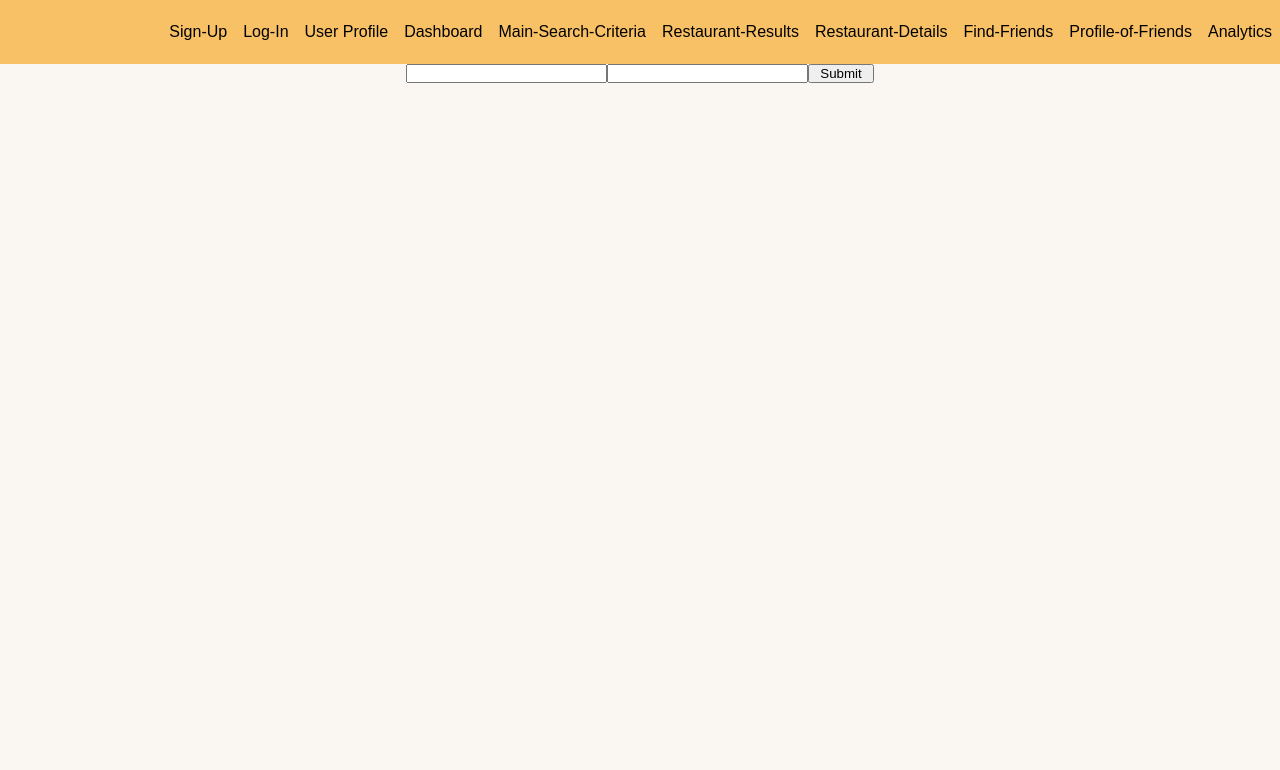
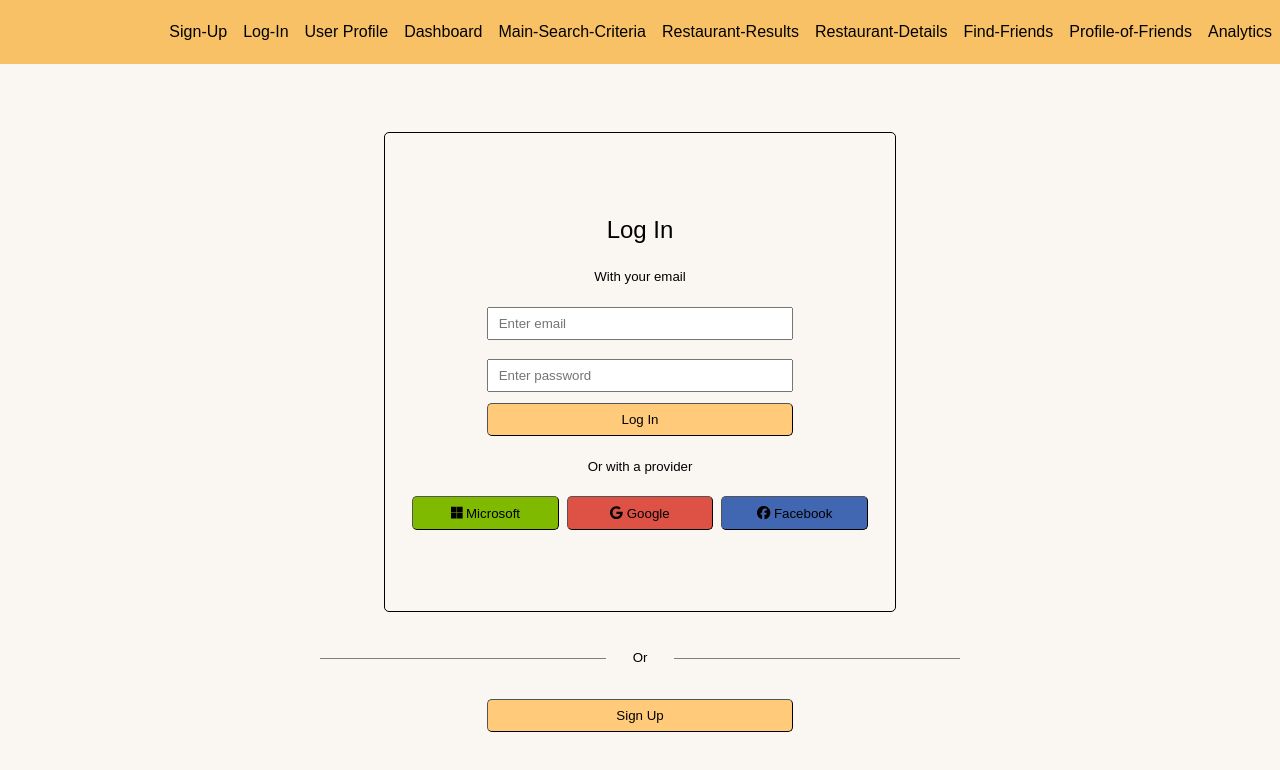
Before and after one commit to jinhohl2/Novus-J-Mate-Restaurant, a React (Create React App) app: page /log-in in a window 1280 px wide. Shown: the top 770 px of the page. Built offline with nearby package versions, Linux system fonts and the light colour scheme.

Commit message:
Merge front-end into master

```diff
--- a/package.json
+++ b/package.json
@@ -15,6 +15,8 @@
     "@types/node": "^16.18.3",
     "@types/react": "^18.0.25",
     "@types/react-dom": "^18.0.9",
+    "firebase": "^9.14.0",
+    "fortawesome": "^0.0.1-security",
     "react": "^18.2.0",
     "react-dom": "^18.2.0",
     "react-router-dom": "^6.4.3",
--- a/src/App.tsx
+++ b/src/App.tsx
@@ -18,6 +18,8 @@ import RestaurantDetails from "./Front-End/pages/07_restaurant_details";
 import FindFriends from "./Front-End/pages/08_find_friends";
 import ProfileOfFriends from "./Front-End/pages/09_profile_of_friends";
 import Analytics from "./Front-End/pages/10_analytics";
+
+
 
 function App() {
   return (
--- a/src/Front-End/pages/01_log_in.tsx
+++ b/src/Front-End/pages/01_log_in.tsx
@@ -1,5 +1,13 @@
 import React from 'react';
+import '../scss/App.scss';
 import { useState } from "react";
+import { FontAwesomeIcon } from '@fortawesome/react-fontawesome';
+import {
+    faMicrosoft,
+    faGoogle,
+    faFacebook,
+} from '@fortawesome/free-brands-svg-icons';
+import { Link } from 'react-router-dom';
 
 function LogInView() {
     const [email, setEmail] = useState<string>("");
@@ -25,18 +33,39 @@ function LogInView() {
         <React.Fragment>
 
             <section className="section-01-log-in">
-                <div id="login-in-box">
+                <div id="log-in-box">
+                    <h1>Log In</h1>
+                    <h5>With your email</h5>
                     <div id="default-log-in">
                         <form onSubmit={tryLogIn}>
-                            <input type="text" name="email" onChange={handleInputChange} value={email}/>
-                            <input type="text" name="password" onChange={handleInputChange} value={password}/>
-                            <input type="submit"/>
+                            <input type="text" name="email" onChange={handleInputChange}
+                                value={email} placeholder="Enter email" />
+                            <input type="text" name="password" onChange={handleInputChange}
+                                value={password} placeholder="Enter password" />
+                            <input type="submit" value="Log In" id="log-in-submit" />
                         </form>
                     </div>
+
+                    <h5>Or with a provider</h5>
                     <div id="provider-log-in">
-
+                        <button id="microsoft-log-in">
+                            <FontAwesomeIcon icon={faMicrosoft} /> Microsoft
+                        </button>
+                        <button id="google-log-in">
+                            <FontAwesomeIcon icon={faGoogle} /> Google
+                        </button>
+                        <button id="facebook-log-in">
+                            <FontAwesomeIcon icon={faFacebook} /> Facebook
+                        </button>
                     </div>
                 </div>
+
+                <h5 className="line-break">
+                    <span>Or</span>
+                </h5>
+                <button id="switch-to-sign-up">
+                    <Link to="/sign-up">Sign Up</Link>
+                </button>
             </section>
 
         </React.Fragment>
--- a/src/Front-End/pages/02_sign_up.tsx
+++ b/src/Front-End/pages/02_sign_up.tsx
@@ -42,26 +42,42 @@ function SignUpView() {
 
             <section className="section-02-sign-up">
                 <div id="sign-up-box">
-                    <h1>Quick Sign Up</h1>
+                    <h1>Sign Up</h1>
                     <h5>With your email</h5>
                     <div id="default-sign-up">
                         <form onSubmit={trySignUp}>
-                            <input type="text" name="email" onChange={handleInputChange} value={email} placeholder="Enter email"/>
-                            <input type="text" name="password" onChange={handleInputChange} value={password} placeholder="Enter password"/>
+                            <input type="text" name="email" onChange={handleInputChange}
+                                value={email} placeholder="Enter email" />
+                            <input type="text" name="password" onChange={handleInputChange}
+                                value={password} placeholder="Enter password" />
                             <h6>Use 7-27 characters with at least one letter and number.</h6>
-                            <input type="text" name="confirm-password" onChange={handleInputChange} value={confirmPassword} placeholder="Confirm password"/>
-                            <input type="submit" value="Create Account" id="sign-up-submit"/>
+                            <input type="text" name="confirm-password" onChange={handleInputChange}
+                                value={confirmPassword} placeholder="Confirm password" />
+                            <input type="submit" value="Create Account" id="sign-up-submit" />
                         </form>
                     </div>
+
                     <h5>Or with a provider</h5>
+
                     <div id="provider-sign-up">
-                        <button id="microsoft-sign-up"><FontAwesomeIcon icon={faMicrosoft}/> Microsoft</button>
-                        <button id="google-sign-up"><FontAwesomeIcon icon={faGoogle}/> Google</button>
-                        <button id="facebook-sign-up"><FontAwesomeIcon icon={faFacebook}/> Facebook</button>
+                        <button id="microsoft-sign-up">
+                            <FontAwesomeIcon icon={faMicrosoft} /> Microsoft
+                        </button>
+                        <button id="google-sign-up">
+                            <FontAwesomeIcon icon={faGoogle} /> Google
+                        </button>
+                        <button id="facebook-sign-up">
+                            <FontAwesomeIcon icon={faFacebook} /> Facebook
+                        </button>
                     </div>
                 </div>
-                <h5 className="line-break"><span>Or</span></h5>
-                <button id="switch-to-log-in"> <Link to="/log-in">Log In</Link></button>
+
+                <h5 className="line-break">
+                    <span>Or</span>
+                </h5>
+                <button id="switch-to-log-in">
+                    <Link to="/log-in">Log In</Link>
+                </button>
             </section>
 
         </React.Fragment>
--- a/src/Front-End/scss/App.scss
+++ b/src/Front-End/scss/App.scss
@@ -13,9 +13,9 @@ $main_border_width: 1px;
 $main_button_color: rgba(255, 201, 115, 0.938);
 $microsoft_green: #7FBA00;
 $google_red: #de5246;
-$facbook_blue: #4267B2;
+$facebook_blue: #4267B2;
 
-*{
+* {
     margin: 0;
     padding: 0;
     box-sizing: border-box;
@@ -32,7 +32,8 @@ body {
     nav {
         height: 8vh;
         width: 100%;
-    z-index: 99; /* Setting the highest z-index to keep it on top of all the elements who also have postition:absolute */
+        z-index: 99;
+        /* Setting the highest z-index to keep it on top of all the elements who also have postition:absolute */
 
         position: fixed;
         overflow: hidden;
@@ -49,11 +50,13 @@ body {
             justify-content: right;
 
             ul {
-        list-style: none; /* To remove the bullets in front of the nav menu items */
-        position:absolute;
+                list-style: none;
+                /* To remove the bullets in front of the nav menu items */
+                position: absolute;
 
-        li{
-          display: inline-block;  /* To display the li items next to each other */
+                li {
+                    display: inline-block;
+                    /* To display the li items next to each other */
                     padding: 1vh;
                 }
             }
@@ -85,22 +88,146 @@ body {
     }
 
     section.section-01-log-in {
-      display: flex; /* As there will be cards inside */
+        display: flex;
+        /* As there will be cards inside */
+        flex-direction: column;
         justify-content: center;
-      flex-wrap: wrap; /* Very important for designing the content which doesn't fits */
+        flex-wrap: wrap;
+        /* Very important for designing the content which doesn't fits */
+        align-items: center;
 
         position: absolute;
         height: 92vh;
         width: 100%;
         background-color: $main_back_color;
         transform: translateY(8vh);
+
+        h1 {
+            margin-bottom: 0.5em;
+        }
+
+        h5 {
+            margin-top: 1em;
+            margin-bottom: 1em;
+        }
+
+        #log-in-box {
+            display: flex;
+            flex-direction: column;
+            justify-content: center;
+            flex-wrap: wrap;
+            align-items: center;
+
+            height: 60vh;
+            width: 40vw;
+            border-style: solid;
+            border-width: thin;
+            border-color: black;
+            border-radius: 5px;
+
+            #default-log-in {
+                form {
+                    display: flex;
+                    flex-direction: column;
+                    flex-wrap: wrap;
+                    justify-content: center;
+                    align-items: center;
+
+                    text-align: center;
+
+                    input {
+                        margin-top: 0.7em;
+                        margin-bottom: 0.7em;
+                        margin-left: 0.7em;
+                        margin-right: 0.7em;
+                        height: 2.5em;
+                        width: 23em;
+                    }
+
+                    input:nth-child(2) {
+                        margin-bottom: 0.1em;
+                    }
+
+                    h6 {
+                        font-size: 0.6em;
+                    }
+
+                    #log-in-submit {
+                        border-color: black;
+                        border-width: $main_border_width;
+                        border-radius: $main_border_radius;
+                        background-color: $main_button_color;
+                    }
+
+                    #log-in-submit:hover {
+                        filter: brightness(110%);
+                    }
+                }
+            }
+
+            #provider-log-in {
+                display: flex;
+                flex-direction: row;
+                flex-wrap: wrap;
+                justify-content: center;
+                align-items: center;
+
+                height: 2.5em;
+                width: 100%;
+
+                button {
+                    margin-top: 0.7em;
+                    margin-bottom: 0.7em;
+                    margin-left: 0.3em;
+                    margin-right: 0.3em;
+                    height: 2.5em;
+                    width: 11em;
+                }
+
+                #microsoft-log-in {
+                    background-color: $microsoft_green;
+                }
+
+                #google-log-in {
+                    background-color: $google_red;
+                }
+
+                #facebook-log-in {
+                    background-color: $facebook_blue;
+                }
+            }
+
+            margin-bottom: 2em;
+        }
+
+        .line-break {
+            width: 50%;
+            text-align: center;
+            border-bottom: 1px solid grey;
+            line-height: 0.1em;
+
+            span {
+                background: $main_back_color;
+                padding-left: 2em;
+                padding-right: 2em;
+            }
+        }
+
+        #switch-to-sign-up {
+            margin-top: 2em;
+            height: 2.5em;
+            width: 23em;
+            background-color: $main_button_color;
+        }
     }
 
     section.section-02-sign-up {
-      display: flex; /* As there will be cards inside */
+        display: flex;
+        /* As there will be cards inside */
         flex-direction: column;
         justify-content: center;
-      flex-wrap: wrap; /* Very important for designing the content which doesn't fits */
+        flex-wrap: wrap;
+        /* Very important for designing the content which doesn't fits */
         align-items: center;
 
         position: absolute;
@@ -200,7 +327,7 @@ body {
                 }
 
                 #facebook-sign-up {
-            background-color: $facbook_blue;
+                    background-color: $facebook_blue;
                 }
             }
 
@@ -229,9 +356,11 @@ body {
     }
 
     section.section-03-user-profile {
-      display: flex; /* As there will be cards inside */
+        display: flex;
+        /* As there will be cards inside */
         justify-content: center;
-      flex-wrap: wrap; /* Very important for designing the content which doesn't fits */
+        flex-wrap: wrap;
+        /* Very important for designing the content which doesn't fits */
 
         position: absolute;
         height: 92vh;
@@ -244,9 +373,11 @@ body {
     }
 
     section.section-04-dashboard {
-      display: flex; /* As there will be cards inside */
+        display: flex;
+        /* As there will be cards inside */
         justify-content: center;
-      flex-wrap: wrap; /* Very important for designing the content which doesn't fits */
+        flex-wrap: wrap;
+        /* Very important for designing the content which doesn't fits */
 
         position: absolute;
         height: 92vh;
@@ -259,9 +390,11 @@ body {
     }
 
     section.section-05-main-search-criterias {
-      display: flex; /* As there will be cards inside */
+        display: flex;
+        /* As there will be cards inside */
         justify-content: center;
-      flex-wrap: wrap; /* Very important for designing the content which doesn't fits */
+        flex-wrap: wrap;
+        /* Very important for designing the content which doesn't fits */
 
         position: absolute;
         height: 92vh;
@@ -274,9 +407,11 @@ body {
     }
 
     section.section-06-restaurant-results {
-      display: flex; /* As there will be cards inside */
+        display: flex;
+        /* As there will be cards inside */
         justify-content: center;
-      flex-wrap: wrap; /* Very important for designing the content which doesn't fits */
+        flex-wrap: wrap;
+        /* Very important for designing the content which doesn't fits */
 
         position: absolute;
         height: 92vh;
@@ -289,9 +424,11 @@ body {
     }
 
     section.section-07-restaurant-details {
-      display: flex; /* As there will be cards inside */
+        display: flex;
+        /* As there will be cards inside */
         justify-content: center;
-      flex-wrap: wrap; /* Very important for designing the content which doesn't fits */
+        flex-wrap: wrap;
+        /* Very important for designing the content which doesn't fits */
 
         position: absolute;
         height: 92vh;
@@ -304,9 +441,11 @@ body {
     }
 
     section.section-08-find-friends {
-      display: flex; /* As there will be cards inside */
+        display: flex;
+        /* As there will be cards inside */
         justify-content: center;
-      flex-wrap: wrap; /* Very important for designing the content which doesn't fits */
+        flex-wrap: wrap;
+        /* Very important for designing the content which doesn't fits */
 
         position: absolute;
         height: 92vh;
@@ -319,9 +458,11 @@ body {
     }
 
     section.section-09-profile-of-friends {
-      display: flex; /* As there will be cards inside */
+        display: flex;
+        /* As there will be cards inside */
         justify-content: center;
-      flex-wrap: wrap; /* Very important for designing the content which doesn't fits */
+        flex-wrap: wrap;
+        /* Very important for designing the content which doesn't fits */
 
         position: absolute;
         height: 92vh;
@@ -334,9 +475,11 @@ body {
     }
 
     section.section-10-analytics {
-      display: flex; /* As there will be cards inside */
+        display: flex;
+        /* As there will be cards inside */
         justify-content: center;
-      flex-wrap: wrap; /* Very important for designing the content which doesn't fits */
+        flex-wrap: wrap;
+        /* Very important for designing the content which doesn't fits */
 
         position: absolute;
         height: 92vh;
```
Also changed, not shown: 2 other files (tests, documents, lock files or other folders). Lines whose indentation alone changed are shown as unchanged.
